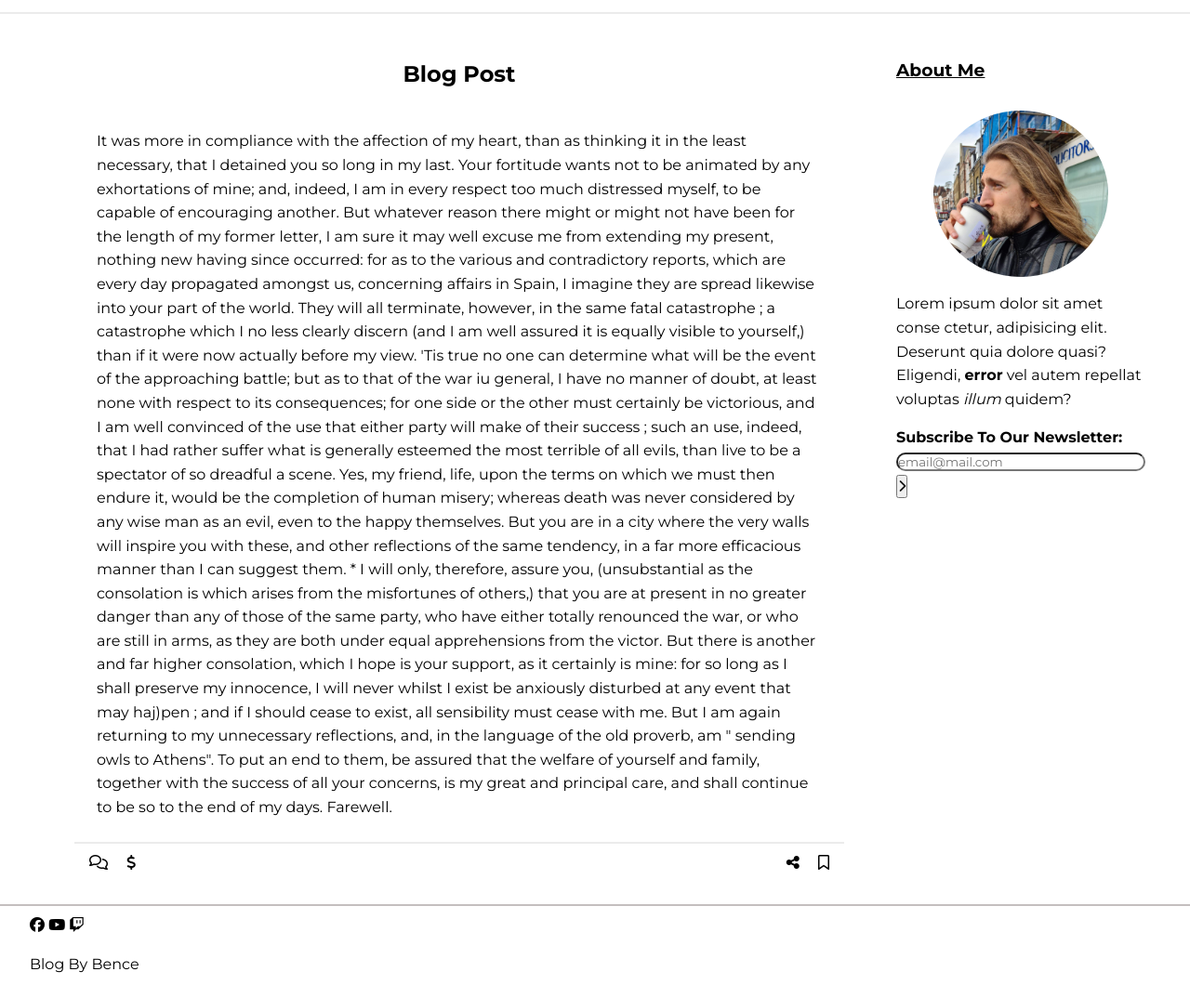
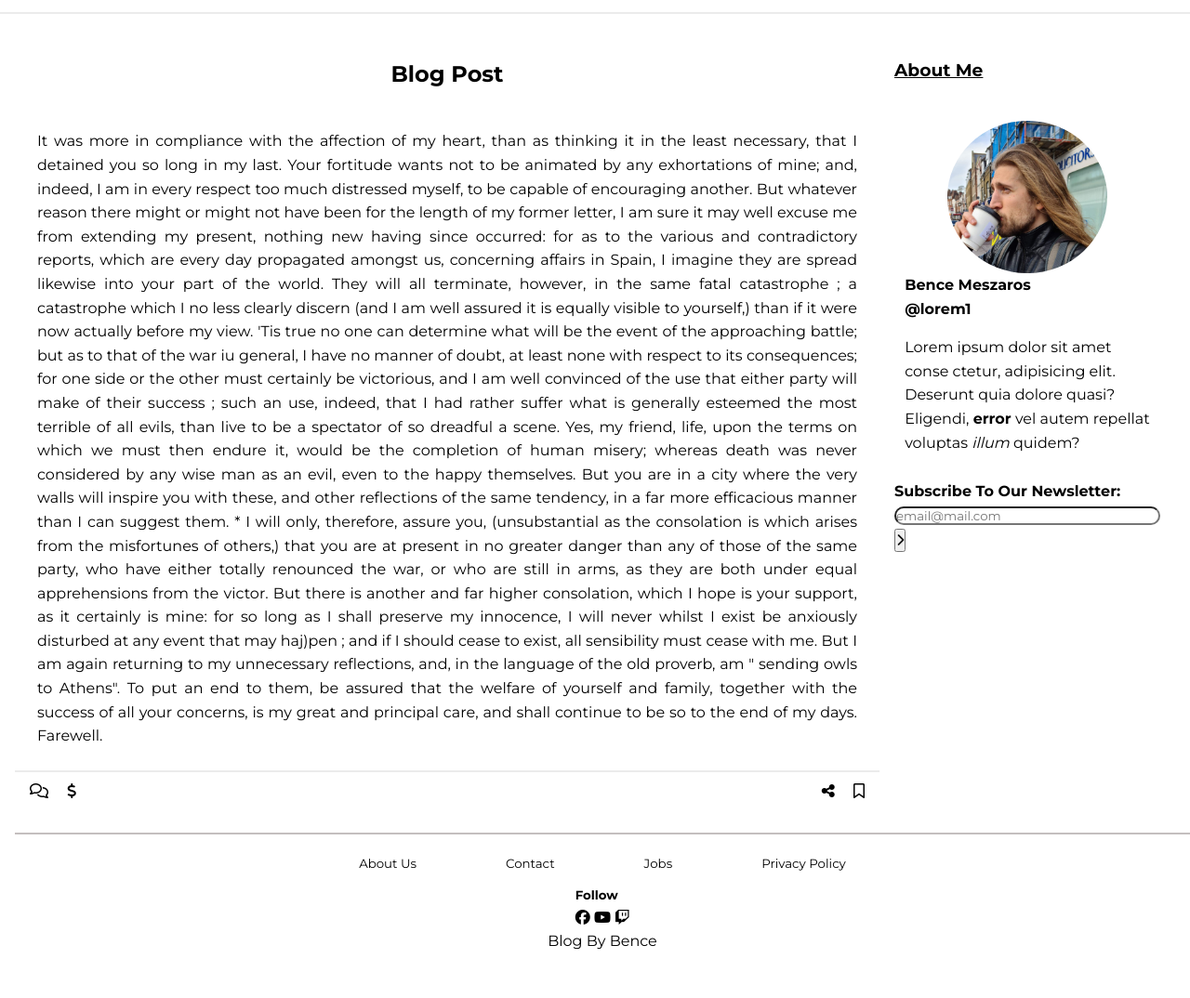
Before and after one commit to BenceM/UdacityProjectBlog, a plain HTML site: page main/post.html in a window 1280 px wide. Shown: the part 51-1125 px from the top of the page at 93% size. After the commit the page ends 1085 px from the top, so only its background shows below. Drawn offline with nearby package versions, Linux system fonts and the light colour scheme.

Commit message:
Footer, Author card, post changes, buttons

```diff
--- a/main/css/main.css
+++ b/main/css/main.css
@@ -150,20 +150,30 @@ h2 span{
 }
 
 .flex-container{
+    border: 2px solid var(--small-border-color);
     display: flex;
     flex-direction: column;
     align-items: center;
     justify-content: center;
+    padding: 0.7em;
 }
 
 .flex-container p{
     text-align:start;
 }
 
+.subflex-container{
+    display:flex;
+    flex-direction: row;
+}
+
 .author-img{
-    width: 70%;
+    width: 40%;
     display: block;
     border-radius: 60%;
+}
+.headers{
+    padding-left: 1em;
 }
 
 .sign-up{
@@ -183,9 +193,35 @@ h2 span{
 }
     /*------Footer------*/
 footer{
-    margin:1em 0;
+    margin:1em 0 0 1em;
     padding: 0.5em 2em;
     border-top: 2px solid rgb(196, 191, 191);
+}
+.footer-grid{
+    display: grid;
+    grid-template-rows: 1fr 1fr;
+    align-items: center;
+    justify-content: center;
+}
+.footer-list{
+    display: flex;
+    flex-direction: row;
+}
+
+.footer-list li{
+    padding: 0 1rem 1rem 1rem;
+    font-size: smaller;
+}
+
+.footer-grid-bottom{
+    align-self: center;
+    justify-self: center;
+    display: flex;
+    gap: 2em;
+}
+footer p{
+    padding: 0;
+    text-align: center;
 }
 
 .facebook-link:hover{
@@ -228,4 +264,33 @@ footer{
         background-color: #fff;
         padding: 0 1em 0 1em;
     }
+    .flex-container{
+        display: flex;
+        flex-direction: column;
+        align-items: center;
+        justify-content: center;
+        border: none;
+    }
+
+    .flex-container p{
+        text-align:start;
+    }
+    .subflex-container{
+        flex-direction: column;
+    }
+    .author-img{
+        width: 65%;
+        display: block;
+        border-radius: 60%;
+        justify-self: center;
+        align-self: center;
+    }
+
+    .headers{
+        padding-left: 0;
+    }
+
+    .footer-list li{
+        padding: 0 3rem 0 3rem;
+    }
 }
--- a/main/css/post.css
+++ b/main/css/post.css
@@ -1,11 +1,12 @@
 .post-grid{
     display: grid;
     grid-template-columns:1fr;
-    gap: 1rem;
+    gap: 3rem;
     padding-top: 7em;
 }
 .article-post{
     margin: 1.5em;
+    text-align:justify;
 }
 .article-end{
     width: 100%;
@@ -27,14 +28,19 @@
 .interact-link{
     padding: 0.5em;
 }
+.bio-post{
+    margin: 0 1em 0 1em;
+}
 
 @media (min-width:768px){
     .post-grid{
         grid-template-columns: 3fr 1fr;
-        gap: 3rem;
-        margin: 0 3em 2em 5em;
+        gap: 0.5rem;
+        margin: 0 1em 2em 1em;
     }
+
     .bio-post{
         margin-left: 0.5em;
     }
+
 }
--- a/main/post.html
+++ b/main/post.html
@@ -56,7 +56,13 @@
                 <div class="bio">
                     <h3><u>About Me</u></h3>
                     <div class="flex-container">
+                        <div class="subflex-container">
                             <img class="author-img" src="../main/img/128684171_832487250868466_1050679546985747745_n.jpg" alt="Profile shot of the author of the blog">
+                            <div class="headers">
+                                <h4>Bence Meszaros</h4>
+                                <h4>@lorem1</h4>
+                            </div>
+                        </div>
                         <p>Lorem ipsum dolor sit amet conse ctetur, adipisicing elit. Deserunt quia dolore quasi? Eligendi, <b>error</b> vel autem repellat voluptas <i>illum</i> quidem?
                         </p>
                     </div>
@@ -73,8 +79,18 @@
         </section>
     </main>
     <footer>
+
         <!--Footer: socials, email sub, others-->
-       <div class="social"></div>
+       <div class="footer-grid">
+           <ul class="footer-list">
+               <li><a href="">About Us</a></li>
+               <li><a href="">Contact</a></li>
+               <li><a href="">Jobs</a></li>
+               <li><a href="">Privacy Policy</a></li>
+           </ul>
+           <div class="footer-grid-bottom">
+               <div class="social">
+                   <h5>Follow</h5>
                    <a href="https://www.facebook.com/" target="blank" class="facebook-link"><i class="fab fa-facebook"></i></a>
                    <a href="https://www.youtube.com/" target="blank" class="youtube-link"><i class="fab fa-youtube"></i></a>
                    <a href="https://www.twitch.tv/" target="blank" class="twitch-link"><i class="fab fa-twitch"></i></a>
@@ -83,6 +99,8 @@
                    <input class="search" type="text" placeholder="Search">
                    <button class="sml-btn" type="submit"><i class="fa fa-search"></i></button>
                </div>
+           </div>
+       </div>
        <p>Blog By Bence</p>
    </footer>
     <script src="nav.js"></script>
```
Also changed, not shown: main/index.html (+26 -8 lines), main/css/footer.css (added), main/css/mediaq.css (deleted). Lines whose indentation alone changed are shown as unchanged.
